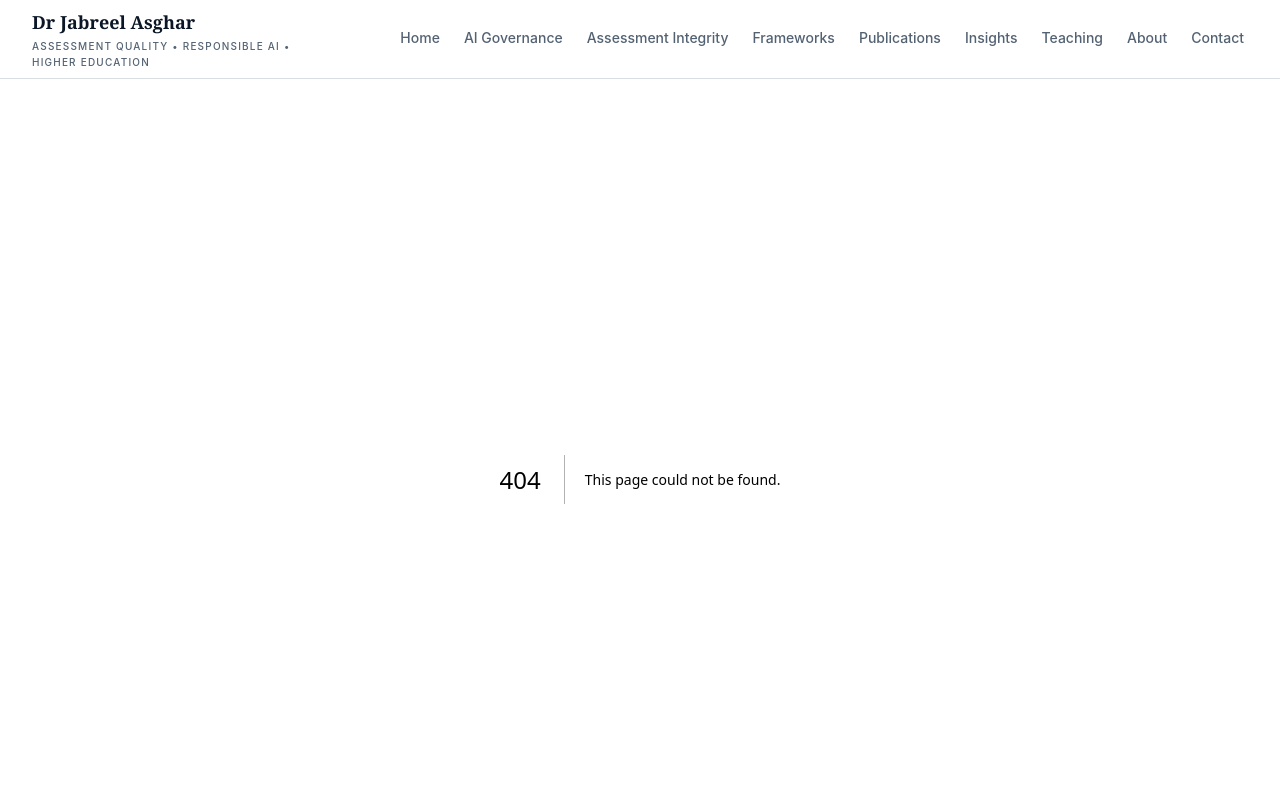
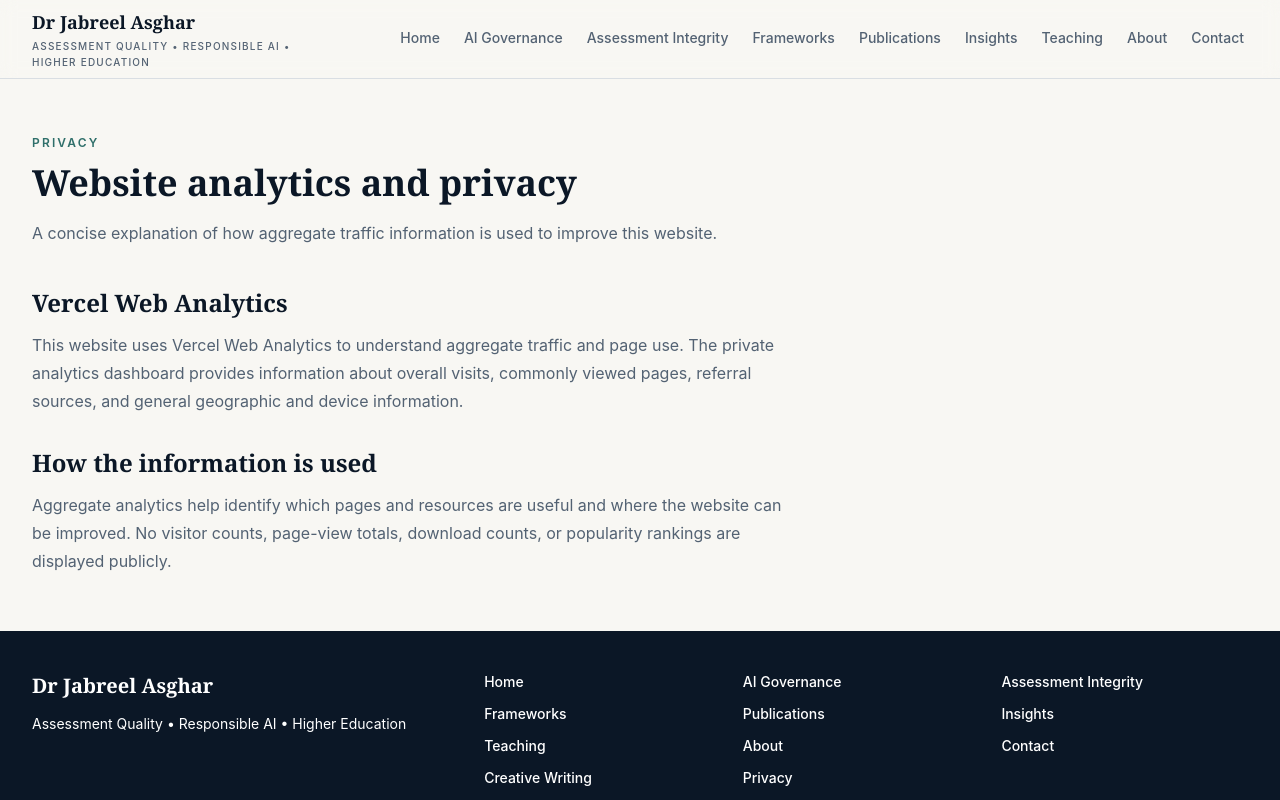
Before and after one commit to Jabreelasghar/jabreel-website, a Next.js app: page /privacy in a window 1280 px wide. Before the commit this address had no page. Shown: the top 800 px of the page. Built offline with nearby package versions, Linux system fonts and the light colour scheme.

Commit message:
Add private Vercel website analytics

```diff
--- a/package.json
+++ b/package.json
@@ -9,6 +9,7 @@
     "lint": "next lint"
   },
   "dependencies": {
+    "@vercel/analytics": "^2.0.1",
     "next": "15.3.8",
     "react": "19.0.0",
     "react-dom": "19.0.0"
--- a/src/app/layout.tsx
+++ b/src/app/layout.tsx
@@ -3,6 +3,7 @@ import "./globals.css";
 import { Header } from "@/components/Header";
 import { Footer } from "@/components/Footer";
 import { SITE_NAME, SITE_URL } from "@/lib/seo";
+import { VercelAnalytics } from "@/components/analytics/VercelAnalytics";
 
 const personJsonLd = {
   "@context": "https://schema.org",
@@ -53,6 +54,7 @@ export default function RootLayout({ children }: Readonly<{ children: React.Reac
         <Header />
         <main>{children}</main>
         <Footer />
+        <VercelAnalytics />
       </body>
     </html>
   );
--- /dev/null
+++ b/src/app/privacy/page.tsx
@@ -0,0 +1,38 @@
+import type { Metadata } from "next";
+import { Container } from "@/components/Container";
+import { SectionHeader } from "@/components/SectionHeader";
+import { createPageMetadata } from "@/lib/seo";
+
+export const metadata: Metadata = createPageMetadata({
+  title: "Privacy",
+  description: "How this website uses private aggregate analytics to improve its content and resources.",
+  path: "/privacy"
+});
+
+export default function PrivacyPage() {
+  return (
+    <section className="bg-paper">
+      <Container className="py-14">
+        <SectionHeader
+          eyebrow="Privacy"
+          title="Website analytics and privacy"
+          summary="A concise explanation of how aggregate traffic information is used to improve this website."
+        />
+        <div className="mt-10 max-w-3xl space-y-8 text-base leading-7 text-slate">
+          <section>
+            <h2 className="font-serif text-2xl font-semibold text-oxford">Vercel Web Analytics</h2>
+            <p className="mt-3">
+              This website uses Vercel Web Analytics to understand aggregate traffic and page use. The private analytics dashboard provides information about overall visits, commonly viewed pages, referral sources, and general geographic and device information.
+            </p>
+          </section>
+          <section>
+            <h2 className="font-serif text-2xl font-semibold text-oxford">How the information is used</h2>
+            <p className="mt-3">
+              Aggregate analytics help identify which pages and resources are useful and where the website can be improved. No visitor counts, page-view totals, download counts, or popularity rankings are displayed publicly.
+            </p>
+          </section>
+        </div>
+      </Container>
+    </section>
+  );
+}
--- a/src/app/sitemap.ts
+++ b/src/app/sitemap.ts
@@ -10,7 +10,7 @@ export default function sitemap(): MetadataRoute.Sitemap {
     ["/", "weekly", 1], ["/about", "monthly", 0.9], ["/teaching", "monthly", 0.9],
     ["/assessment-integrity", "monthly", 0.9], ["/ai-governance", "monthly", 0.9],
     ["/resources", "monthly", 0.9], ["/publications", "monthly", 0.9],
-    ["/insights", "weekly", 0.9], ["/contact", "yearly", 0.5],
+    ["/insights", "weekly", 0.9], ["/contact", "yearly", 0.5], ["/privacy", "yearly", 0.4],
     ["/creative-writing", "monthly", 0.8], ["/educational-quality", "monthly", 0.8],
     ["/speaking-workshops", "monthly", 0.8],
     ["/assessment-integrity/ai-supported-reading-practice", "yearly", 0.7],
--- a/src/components/Footer.tsx
+++ b/src/components/Footer.tsx
@@ -18,6 +18,9 @@ export function Footer() {
               {item.label}
             </Link>
           ))}
+          <Link className="text-sm font-medium text-white/68 transition hover:text-white" href="/privacy">
+            Privacy
+          </Link>
         </div>
       </Container>
     </footer>
--- /dev/null
+++ b/src/components/analytics/VercelAnalytics.tsx
@@ -0,0 +1,14 @@
+"use client";
+
+import { Analytics, type BeforeSendEvent } from "@vercel/analytics/next";
+
+export function VercelAnalytics() {
+  return (
+    <Analytics
+      beforeSend={(event: BeforeSendEvent) => ({
+        ...event,
+        url: event.url.split("?")[0]
+      })}
+    />
+  );
+}
```
Also changed, not shown: 2 other files (tests, documents, lock files or other folders).
